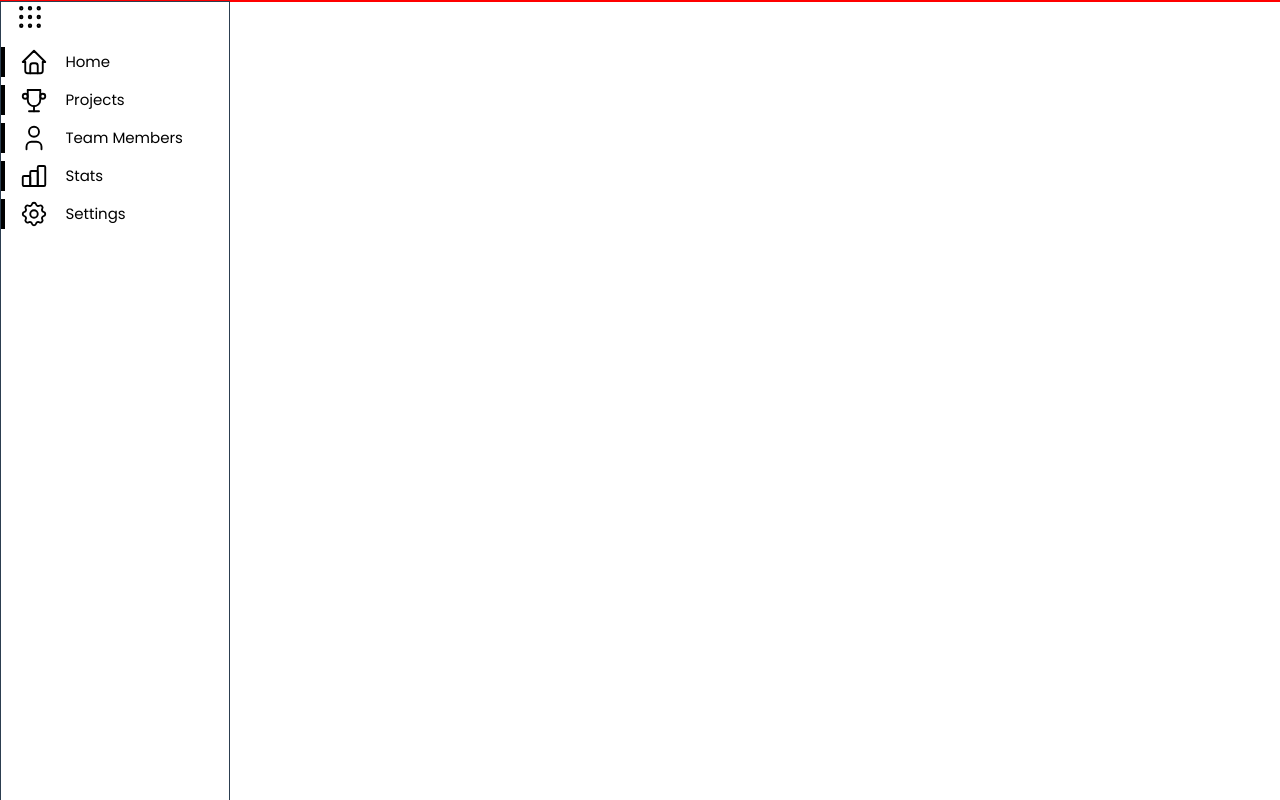
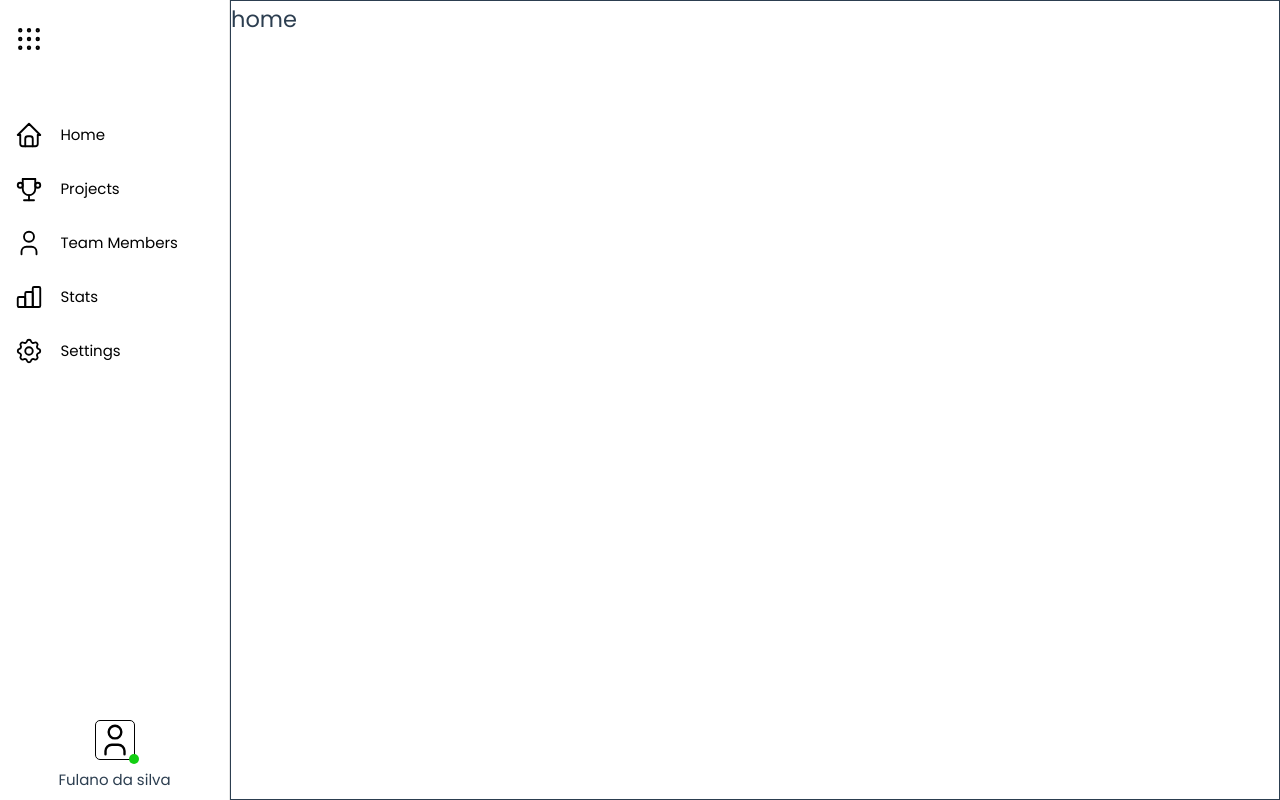
Before and after one commit to alalan55/DashBoard-vue3, a Vue app: page / in a window 1280 px wide. Built offline with nearby package versions, Linux system fonts and the light colour scheme.

Commit message:
Criação das seções dos components

```diff
--- a/src/components/bosons/InternalLayout.vue
+++ b/src/components/bosons/InternalLayout.vue
@@ -2,7 +2,10 @@
     <section>
         <Header/>
 
-        <router-view />
+        <div class="content">
+            <router-view />
+        </div>
+
     </section>
 </template>
 
@@ -17,6 +20,13 @@ import Header from '../organisms/HeaderComponent.vue'
 
 <style  scoped>
 section{
-    border: 1px solid red;
+}
+.content{
+    border: 1px solid;
+    width: calc(100vw - 230px);
+    height: 100vh;
+    position: absolute;
+    right: 0;
+
 }
 </style>
--- a/src/components/organisms/HeaderComponent.vue
+++ b/src/components/organisms/HeaderComponent.vue
@@ -1,70 +1,97 @@
 <template>
   <header>
     <nav>
-        <div class="btn-close-nav">
-            <img src="../../assets/icons/dots.svg" alt="home icon" />
-        </div>
+      <div class="btn-close-nav">
+        <img src="../../assets/icons/dots.svg" alt="home icon" />
+      </div>
+
       <ul class="items">
         <li class="item">
-          <router-link to="/">
+          <router-link :to="{ name: 'home' }">
             <img src="../../assets/icons/home.svg" alt="home icon" />
             <span> Home</span>
           </router-link>
         </li>
         <li class="item">
-          <router-link to="/">
+          <router-link :to="{ name: 'projects' }">
             <img src="../../assets/icons/projects.svg" alt="home icon" />
             <span> Projects</span>
           </router-link>
         </li>
         <li class="item">
-          <router-link to="/">
+          <router-link :to="{ name: 'teamMembers' }">
             <img src="../../assets/icons/user.svg" alt="home icon" />
             <span> Team Members</span>
           </router-link>
         </li>
         <li class="item">
-          <router-link to="/">
+          <router-link :to="{ name: 'stats' }">
             <img src="../../assets/icons/stats.svg" alt="home icon" />
             <span> Stats</span>
           </router-link>
         </li>
         <li class="item">
-          <router-link to="/">
+          <router-link :to="{ name: 'settings' }">
             <img src="../../assets/icons/settings.svg" alt="home icon" />
             <span> Settings</span>
           </router-link>
         </li>
       </ul>
+
+      <div class="profile">
+        <figure class="image-profile">
+          <img src="../../assets/icons/user.svg" alt="user image profile" />
+          <div class="dot-active"></div>
+        </figure>
+
+        <div class="name">
+          <span>Fulano da silva</span>
+        </div>
+      </div>
     </nav>
   </header>
 </template>
 
 <style  scoped>
 header {
+  z-index: 999;
+  position: relative;
+}
+nav {
   position: fixed;
+  left: 0;
   height: 100vh;
   width: 230px;
-  left: 0;
-  z-index: 999;
-  border: 1px solid;
+  border-right: 1px solid rgb(230, 230, 230);
 }
+
+/* BOTAO DE FECHAR NAVBAR */
+.btn-close-nav {
+  padding: 1.5rem 0.9rem;
+  height: 12vh;
+}
+.btn-close-nav img {
+  width: 30px;
+  height: 30px;
+  cursor: pointer;
+}
+/* FIM DO BOTAO DE FECHAR NAVBAR */
+
 .items {
 }
 .items .item {
   list-style: none;
-
-  margin: 0.5rem 0;
+  margin: 1.5rem 0;
 }
 .item a {
   text-decoration: none;
   display: flex;
   align-items: center;
-  padding-left: .9rem;
+  padding-left: 0.9rem;
   gap: 1rem;
 }
-.item .router-link-exact-active{
-    border-left: 4px solid black;
+.item .router-link-exact-active {
+  border-left: 4px solid black;
 }
 .item img {
   width: 30px;
@@ -73,12 +100,39 @@ header {
   font-weight: 400;
   color: #000000;
 }
-.btn-close-nav{
-    padding-left: .9rem;
-    cursor: pointer;
+
+/* IMAGEM DE PERFIL */
+.profile {
+  position: absolute;
+  bottom: 0;
+  width: 100%;
+  display: flex;
+  align-items: center;
+  justify-content: center;
+  flex-direction: column;
 }
-.btn-close-nav img{
-    width: 30px;
-    height: 30px;
+.profile .image-profile {
+  border: 1px solid black;
+  border-radius: 5px;
+  width: 40px;
+  height: 40px;
+  position: relative;
 }
+.image-profile img {
+  width: 100%;
+  height: 100%;
+}
+.dot-active {
+  width: 10px;
+  height: 10px;
+  background: rgb(18, 207, 18);
+  border-radius: 50%;
+  position: absolute;
+  bottom: -5px;
+  right: -5px;
+}
+.name {
+  padding: 0.5rem 0;
+}
+/* FIM DE IMAGEM DE PERFIL */
 </style>
--- a/src/router/index.js
+++ b/src/router/index.js
@@ -16,10 +16,27 @@ const router = createRouter({
         {
           path: '/about',
           name: 'about',
-          // route level code-splitting
-          // this generates a separate chunk (About.[hash].js) for this route
-          // which is lazy-loaded when the route is visited.
           component: () => import('../views/AboutView.vue')
+        },
+        {
+          path: '/projects',
+          name: 'projects',
+          component: () => import('../views/ProjectsView.vue')
+        },
+        {
+          path: '/team-members',
+          name: 'teamMembers',
+          component: () => import('../views/MembersView.vue')
+        },
+        {
+          path: '/stats',
+          name: 'stats',
+          component: () => import('../views/StatsView.vue')
+        },
+        {
+          path: '/settings',
+          name: 'settings',
+          component:() => import('../views/SettingsView.vue')
         }
       ]
     },
--- a/src/views/HomeView.vue
+++ b/src/views/HomeView.vue
@@ -3,7 +3,7 @@
 </script>
 
 <template>
-<span></span>
+<h1>home</h1>
 </template>
 
 <style scoped>
--- /dev/null
+++ b/src/views/MembersView.vue
@@ -0,0 +1,15 @@
+<template>
+    <div>
+        <span>Team Members</span>
+    </div>
+</template>
+
+<script>
+    export default {
+
+    }
+</script>
+
+<style  scoped>
+
+</style>
--- /dev/null
+++ b/src/views/ProjectsView.vue
@@ -0,0 +1,15 @@
+<template>
+    <div>
+        <span>Projects</span>
+    </div>
+</template>
+
+<script>
+    export default {
+
+    }
+</script>
+
+<style  scoped>
+
+</style>
--- /dev/null
+++ b/src/views/SettingsView.vue
@@ -0,0 +1,15 @@
+<template>
+    <div>
+        <span>Configurações</span>
+    </div>
+</template>
+
+<script>
+    export default {
+
+    }
+</script>
+
+<style  scoped>
+
+</style>
--- /dev/null
+++ b/src/views/StatsView.vue
@@ -0,0 +1,15 @@
+<template>
+    <div>
+        <span>Stats</span>
+    </div>
+</template>
+
+<script>
+    export default {
+
+    }
+</script>
+
+<style  scoped>
+
+</style>
```
